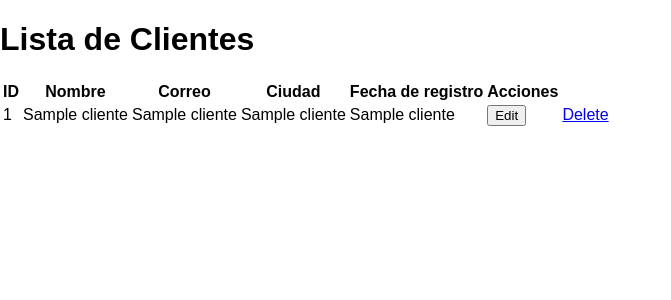
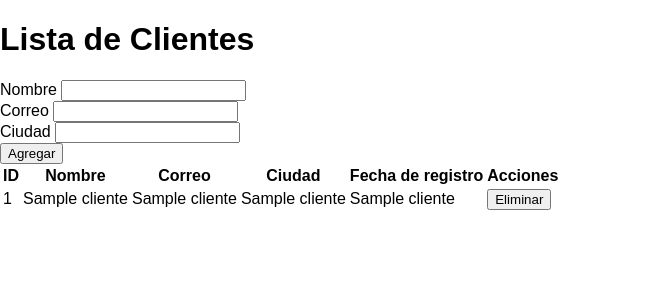
Before and after one commit to superocho/CRUD-python-flask-psycopg2, a Flask app: page /clientes in a window 1280 px wide. Shown: the top 300 px of the page, without its empty margins (0-671 px from the left). Run offline with Flask 2, Linux system fonts and the light colour scheme; a database or web service that is not in the repository returns one stand-in record (values such as "Sample title"); some libraries are stand-ins or nearby versions.

Commit message:
eliminar y agregar cliente

```diff
--- a/main.py
+++ b/main.py
@@ -1,12 +1,12 @@
-from flask import Flask, jsonify, render_template, url_for
-import psycopg2
+from flask import Flask, render_template, request, redirect, url_for
 from datetime import date
 import database as db
 
 app = Flask(__name__)
-cursor = db.conn.cursor()
+conn = db.connection
+cursor = conn.cursor()
 
-# pg: Insertar en tabla clientes
+# pg: Insertar tupla en tabla clientes
 def addCliente(conn, nombre, correo, ciudad, fecha_registro=None):
     if fecha_registro is None:
         fecha_registro = date.today()
@@ -14,24 +14,46 @@ def addCliente(conn, nombre, correo, ciudad, fecha_registro=None):
         "INSERT INTO Clientes(nombre, correo, ciudad, fecha_registro) VALUES (%s, %s, %s, %s)",
         (nombre, correo, ciudad, fecha_registro),
     )
-    db.conn.commit()
-    cursor.close()
+    conn.commit()
+
+# pg: Eliminar tupla en tabla clientes pasando la id del cliente que queremos eliminar
+def deleteCliente(conn, id_cliente):
+    cursor.execute("DELETE FROM Clientes WHERE id_cliente = %s;", (id_cliente,))
+    conn.commit()
 
 # pg: Devuelve listado de todos los clientes
-def getClientes(conn):
+def getClientes():
     cursor.execute("SELECT * FROM Clientes")
     return cursor.fetchall()
+
+# --------------------------------------------------------------------------------------------------------
 
 # web: Muestra todos los clientes
 @app.route('/clientes')
 def mostrarClientes():
-    clientes = getClientes(db.conn)
+    clientes = getClientes()
     return render_template('clientes.html', clientes=clientes)
 
+# web: Agrega un cliente a la tabla Clientes con los datos ingresados en la pagina
+@app.route('/add', methods=['POST'])
+def addClienteWeb():
+    nombre = request.form['nombre']
+    correo = request.form['correo']
+    ciudad = request.form['ciudad']
+    if(nombre and correo and ciudad):
+        addCliente(conn, nombre, correo, ciudad)
+    return redirect(url_for('mostrarClientes'))
 
-
+# web: Eliminar cliente de la tabla Clientes
+@app.route('/delete/<string:id>', methods=['POST'])
+def deleteClienteWeb(id):
+    print(id)
+    deleteCliente(conn, id)
+    print("SALIO")
+    return redirect(url_for('mostrarClientes'))
 
 if __name__ == '__main__':
     app.run(debug=True)
 
-db.conn.close()
+cursor.close()
+conn.close()
--- a/templates/clientes.html
+++ b/templates/clientes.html
@@ -6,6 +6,25 @@
 
 {% block body %}
 <h1>Lista de Clientes</h1>
+    <form action="/add" method="POST">
+        <div class="row mb-3">
+            <div class="col">
+                <label>Nombre</label>
+                <input type="text" class="form-control mb-3" name="nombre">
+            </div>
+            <div class="col">
+                <label>Correo</label>
+                <input type="email" class="form-control mb-3" name="correo">
+            </div>
+            <div class="col">
+                <label>Ciudad</label>
+                <input type="text" class="form-control mb-3" name="ciudad">
+            </div>
+            <div class="col">
+                <button class="btn btn-primary mb-3 mt-4" type="submit">Agregar</button>
+            </div>
+        </div>
+    </form>
     {% if clientes %}
         <table>
             <thead>
@@ -26,8 +45,13 @@
                         <td>{{ cliente[2] }}</td>
                         <td>{{ cliente[3] }}</td>
                         <td>{{ cliente[4] }}</td>
-                        <td><button class="btn" id="">Edit</button></td>
-                        <td><a href="#" class="btn">Delete</a></td>
+                        <td>
+                            <form method="POST" action="{{ url_for('deleteClienteWeb', id=cliente[0]) }}" style="display: inline;">
+                                <button type="submit" class="btn delete-btn" onclick="return confirm('Esta seguro/a?')">
+                                    Eliminar
+                                </button>
+                            </form>
+                        </td>
                     </tr>
                 {% endfor %}
             </tbody>
```
Also changed, not shown: database.py (+38 -6 lines).
